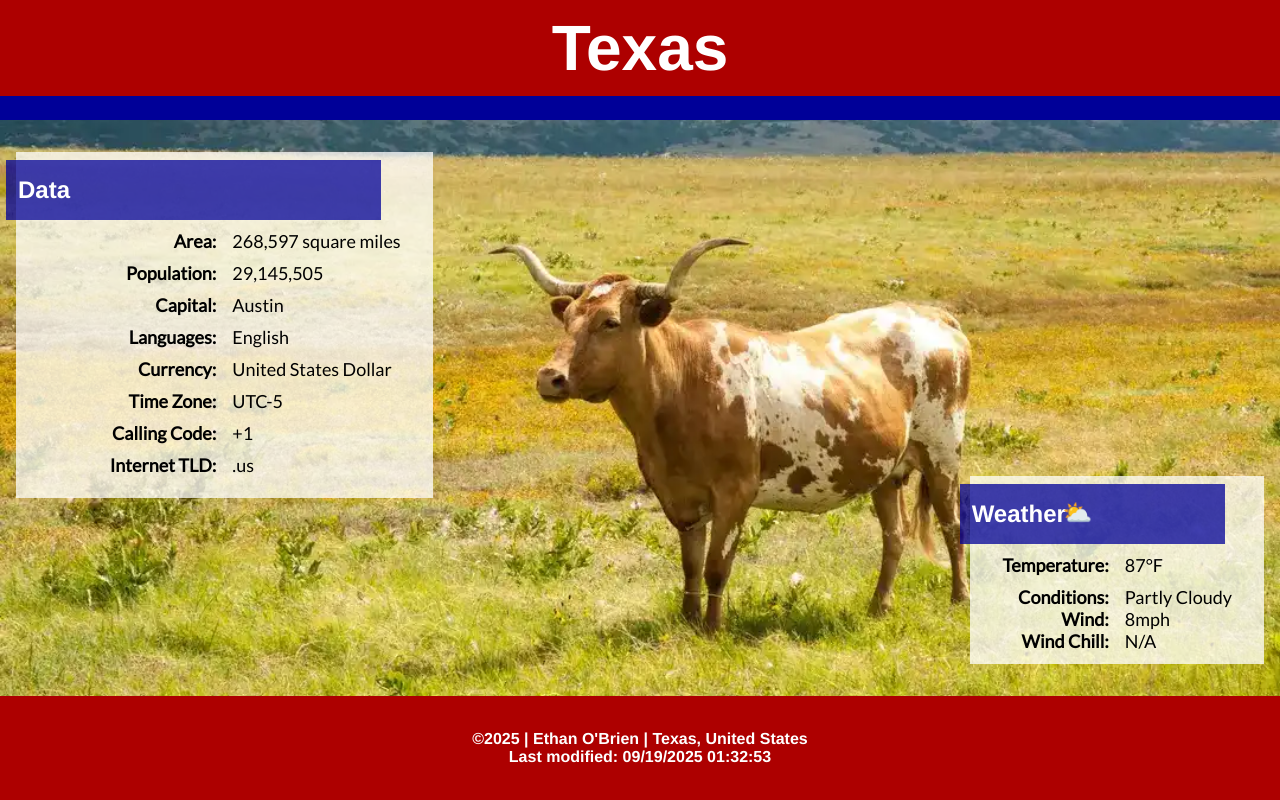
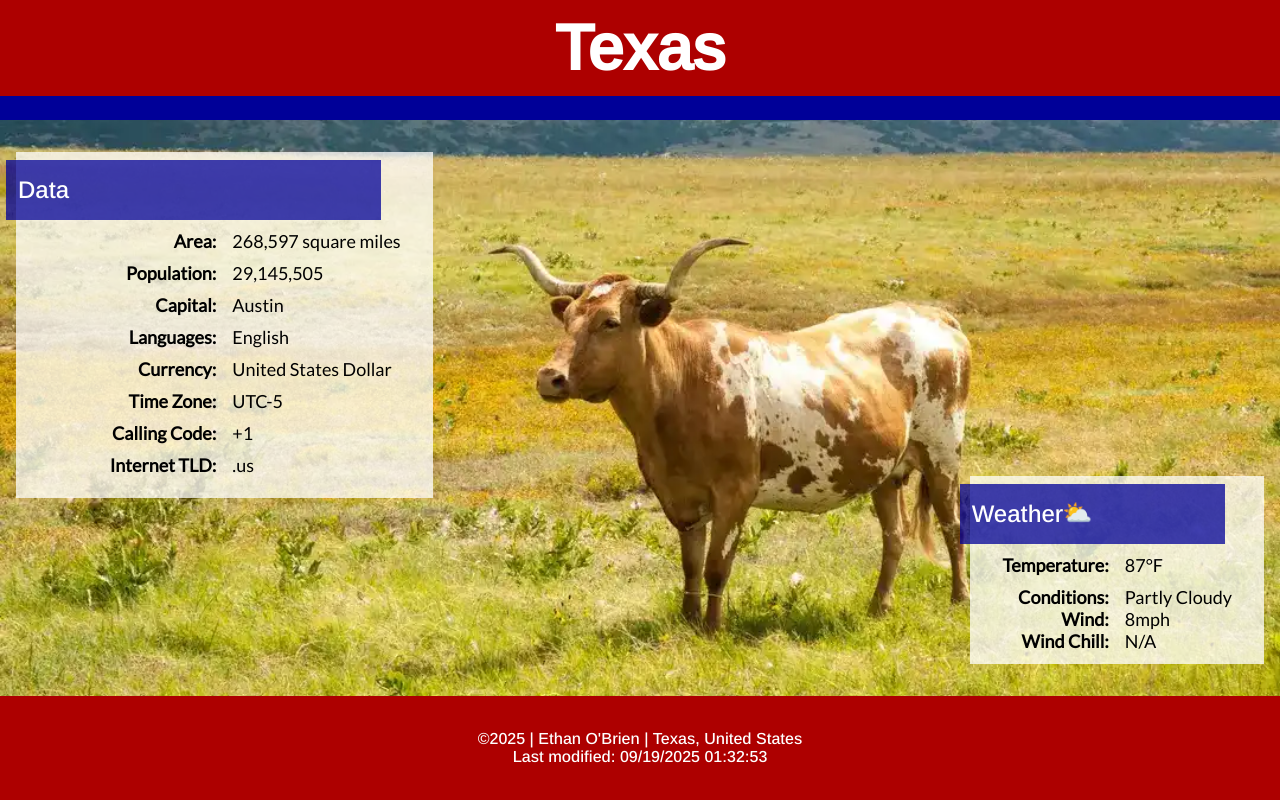
Before and after one commit to potatoguy123-yummy/wdd131, a plain HTML site: page place.html in a window 1280 px wide. Drawn offline with nearby package versions, Linux system fonts and the light colour scheme.

Commit message:
fix weight

```diff
--- a/place.html
+++ b/place.html
@@ -9,7 +9,7 @@
     <link rel="stylesheet" href="styles/place.css">
     <link rel="preconnect" href="https://fonts.googleapis.com">
     <link rel="preconnect" href="https://fonts.gstatic.com" crossorigin>
-    <link href="https://fonts.googleapis.com/css2?family=Arimo:wght@700&family=Lato&display=swap" rel="stylesheet">
+    <link href="https://fonts.googleapis.com/css2?family=Arimo:wght@500&family=Lato&display=swap" rel="stylesheet">
     <script src="scripts/place.js" defer></script>
 </head>
 <body>
```
